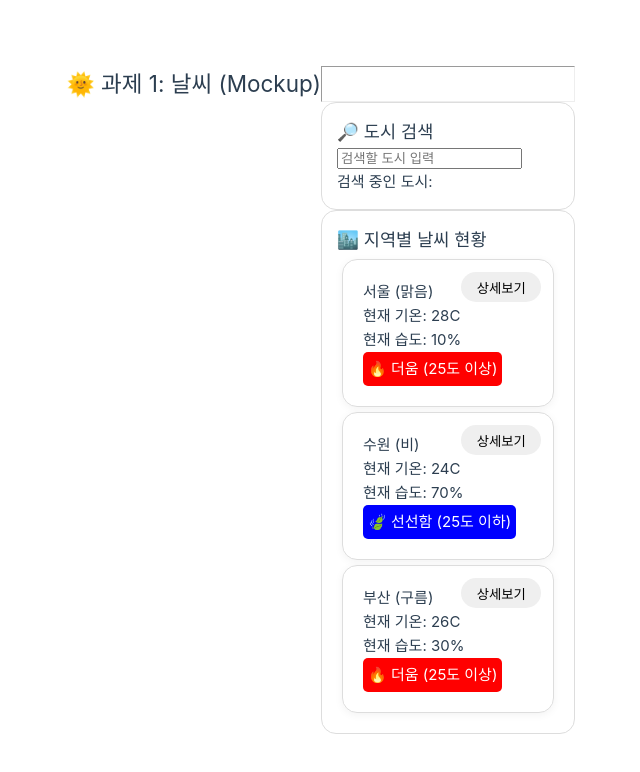
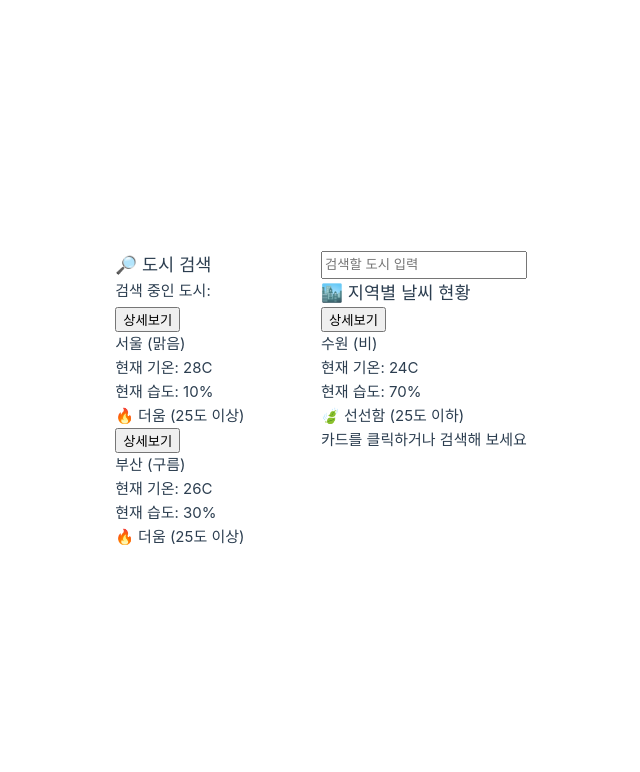
Before and after one commit to JHuiJung/skala-vue, a Vue app: page / in a window 1280 px wide. Shown: the top 772 px of the page, without its empty margins (319-959 px from the left). Built offline with nearby package versions, Linux system fonts and the light colour scheme.

Commit message:
과제 4적용

```diff
--- a/src/App.vue
+++ b/src/App.vue
@@ -1,6 +1,6 @@
 <script setup>
-import ass_mockup from './components/ass/ass_mockup.vue'
+import WeatherParent from './components/ass/WeatherParent.vue'
 </script>
 <template>
-  <ass_mockup />
+  <weather-parent />
 </template>
--- /dev/null
+++ b/src/components/ass/BaseDashBoardCard.vue
@@ -0,0 +1,7 @@
+<script setup></script>
+<template>
+  <slot>
+    <p>아직 슬롯이 비어있다아아아아앗</p>
+  </slot>
+</template>
+<style scoped></style>
--- /dev/null
+++ b/src/components/ass/SearchBar.vue
@@ -0,0 +1,28 @@
+<script setup>
+//props
+defineProps({
+  searchQuery: {
+    type: String,
+    required: true,
+  },
+})
+
+//emit 등록
+const emit = defineEmits(['update-search-query'])
+
+//emit 넘기는 함수
+const sendNotification = (newQuery) => {
+  emit('update-search-query', newQuery)
+}
+</script>
+
+<template>
+  <input
+    type="text"
+    :value="searchQuery"
+    @input="sendNotification($event.target.value)"
+    placeholder="검색할 도시 입력"
+  />
+  <p>검색 중인 도시:{{ searchQuery }}</p>
+</template>
+<style scoped></style>
--- /dev/null
+++ b/src/components/ass/WeatherCard.vue
@@ -0,0 +1,48 @@
+<script setup>
+//props
+defineProps({
+  cityName: {
+    type: String,
+    required: true,
+  },
+
+  cityStatus: {
+    type: String,
+    required: true,
+  },
+
+  temp: {
+    type: Number,
+    required: true,
+  },
+
+  humid: {
+    type: Number,
+    required: true,
+  },
+})
+
+//emit
+const emit = defineEmits(['update-selected-card', 'alert-click-detail'])
+
+//emit 전달 함수
+const sendUpdateSelectCard = (cityName) => {
+  emit('update-selected-card', cityName)
+}
+
+const sendAlertSelectCard = (cityName) => {
+  const msg = `${cityName}이 선택됨`
+  emit('alert-click-detail', msg)
+}
+</script>
+<template>
+  <div @click="sendUpdateSelectCard(cityName)">
+    <button @click.stop="sendAlertSelectCard(cityName)">상세보기</button>
+    <p>{{ cityName }} ({{ cityStatus }})</p>
+    <p>현재 기온: {{ temp }}C</p>
+    <p>현재 습도: {{ humid }}%</p>
+    <p v-if="temp >= 25" class="hot">🔥 더움 (25도 이상)</p>
+    <p v-else class="cold">🍃 선선함 (25도 이하)</p>
+  </div>
+</template>
+<style scoped></style>
--- /dev/null
+++ b/src/components/ass/WeatherParent.vue
@@ -0,0 +1,78 @@
+<script setup>
+import { ref, watchEffect, computed, watch } from 'vue'
+import BaseDashBoardCard from './BaseDashBoardCard.vue'
+import SearchBar from './SearchBar.vue'
+import WeatherCard from './WeatherCard.vue'
+
+// 변수
+const searchQuery = ref('')
+const selectedCard = ref('')
+
+const weatherList = ref([
+  { id: 'city_01', name: '서울', temp: 28, status: '맑음', humid: 10 },
+  { id: 'city_02', name: '수원', temp: 24, status: '비', humid: 70 },
+  { id: 'city_03', name: '부산', temp: 26, status: '구름', humid: 30 },
+])
+
+const filteredWeatherList = computed(() => {
+  if (searchQuery.value === '') return weatherList.value
+
+  const dummyLs = []
+
+  for (const ls of weatherList.value) {
+    if (ls.name == searchQuery.value) {
+      dummyLs.push(ls)
+    }
+  }
+
+  return dummyLs
+})
+
+//핸들러
+const handleUpdateSearchQuery = (newQuery) => {
+  searchQuery.value = newQuery
+}
+
+const handleUpdateSelectedCard = (card) => {
+  selectedCard.value = card
+}
+
+const handleAlertSelectCard = (msg) => {
+  alert(msg)
+}
+
+// watch, watchFX
+watchEffect(() => {
+  console.log(
+    `🤖 [watchEffect 자동 호출] 현재검색어 [${searchQuery.value}]에 매칭되는 API 데이터를 필터링`,
+  )
+})
+
+watch(selectedCard, (newVal, oldVal) => {
+  console.log(`🤖 [watch자동 호출] 선택된 도시가[${oldVal}]에서 [${newVal}]로 변경되었습니다`)
+})
+</script>
+<template>
+  <BaseDashBoardCard>
+    <h3>🔎 도시 검색</h3>
+    <SearchBar :search-query="searchQuery" @update-search-query="handleUpdateSearchQuery" />
+  </BaseDashBoardCard>
+
+  <BaseDashBoardCard>
+    <h3>🏙️ 지역별 날씨 현황</h3>
+    <WeatherCard
+      v-for="cityInfo in filteredWeatherList"
+      :key="cityInfo.id"
+      :city-name="cityInfo.name"
+      :city-status="cityInfo.status"
+      :temp="cityInfo.temp"
+      :humid="cityInfo.humid"
+      @update-selected-card="handleUpdateSelectedCard"
+      @alert-click-detail="handleAlertSelectCard"
+    />
+  </BaseDashBoardCard>
+
+  <p v-if="selectedCard != ''">{{ selectedCard }}가 선택됨</p>
+  <p v-else>카드를 클릭하거나 검색해 보세요</p>
+</template>
+<style scoped></style>
```
Also changed, not shown: src/components/practices/basic/SlotDefaultChild.vue (added, +7 -0 lines), src/components/practices/basic/SlotDefaultParent.vue (added, +16 -0 lines), src/components/practices/basic/SlotNamedChild.vue (added, +10 -0 lines), src/components/practices/basic/SlotNamedParent.vue (added, +17 -0 lines), src/components/practices/basic/SlotPractice.vue (added, +12 -0 lines), src/components/practices/basic/SlotScopedChild.vue (added, +14 -0 lines), src/components/practices/basic/SlotScopedParent.vue (added, +16 -0 lines), 1 other file (tests, documents, lock files or other folders).
